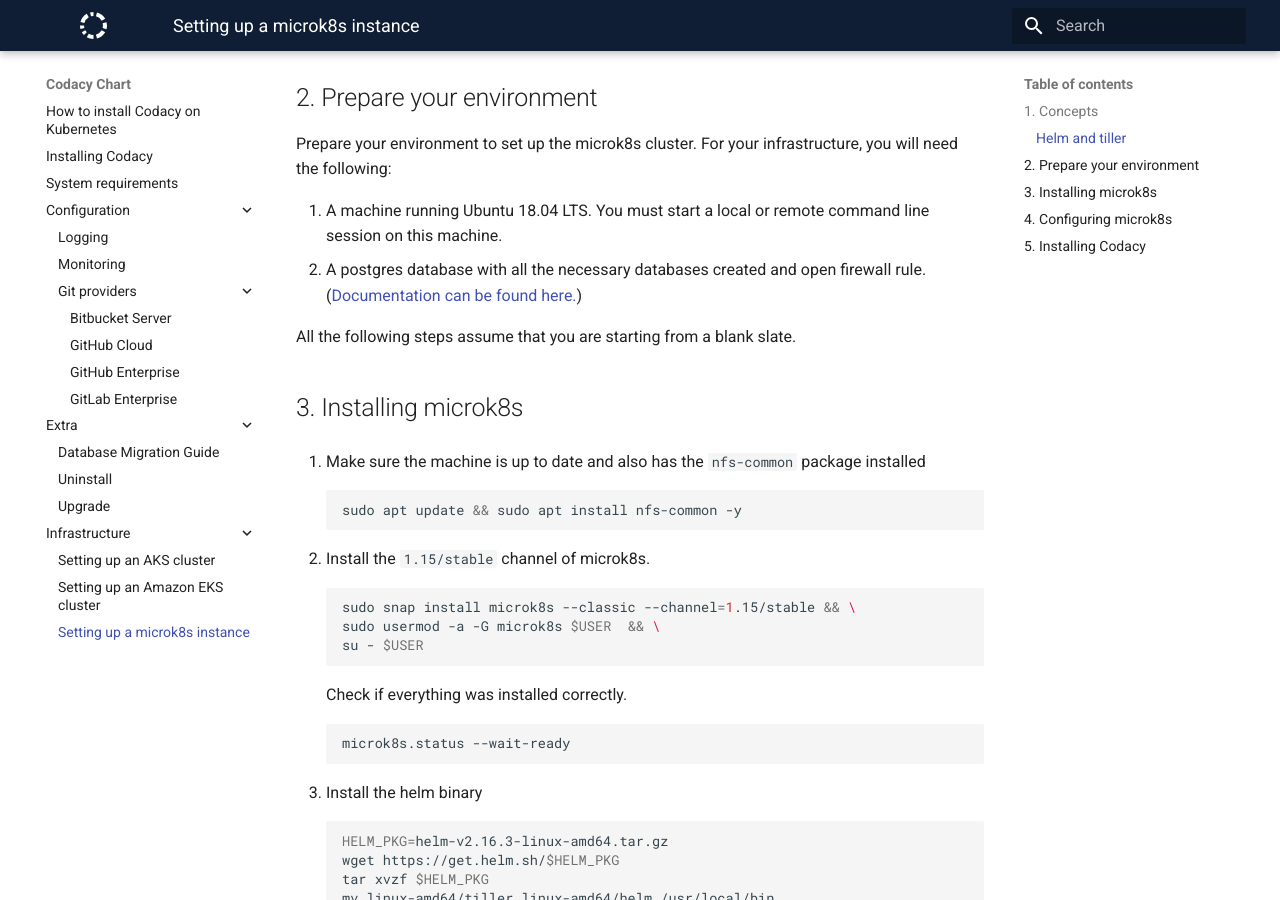
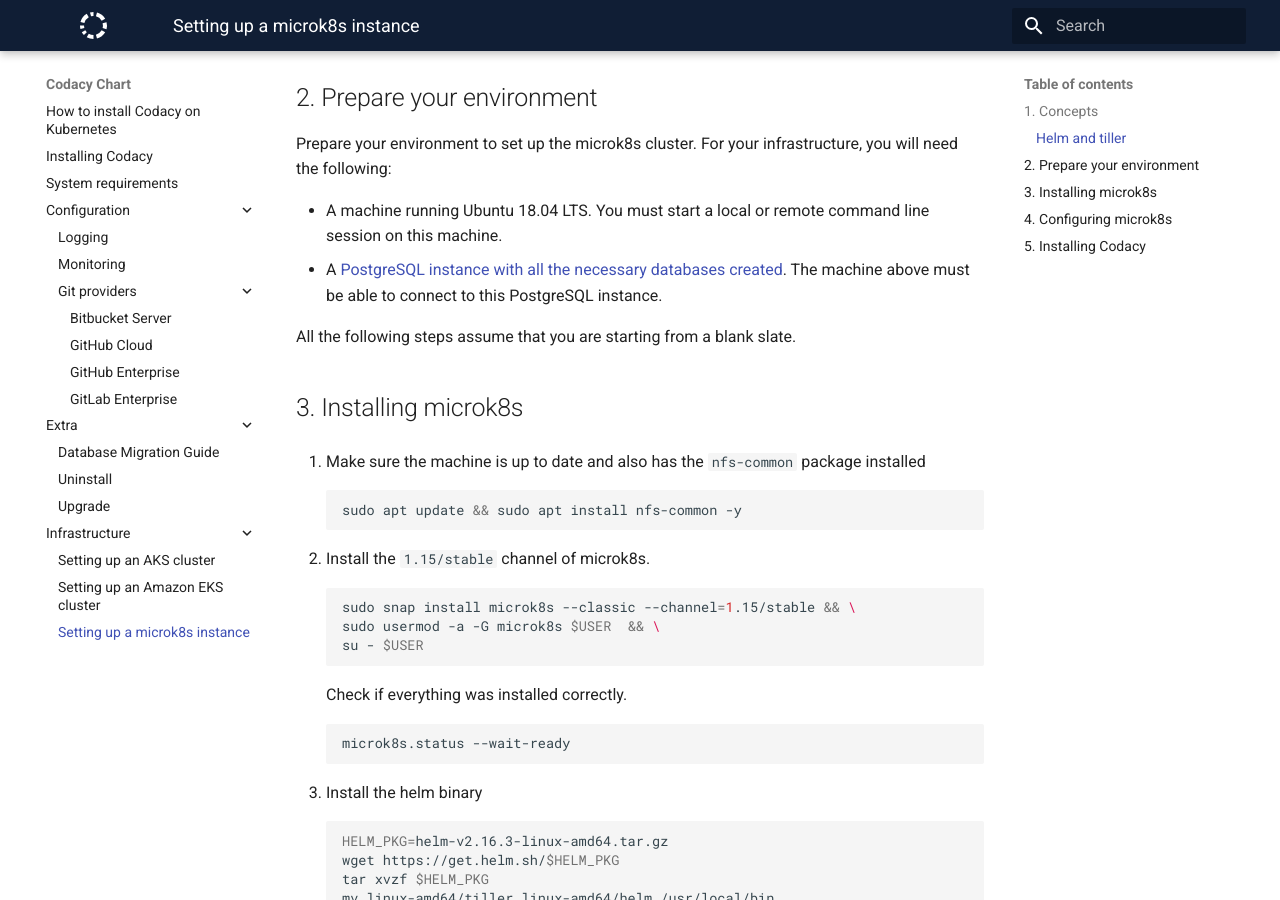
Before and after one commit to codacy/chart, an MkDocs documentation site: the page built from docs/infrastructure/microk8s-quickstart.md, in a window 1280 px wide and 900 px high, scrolled down 592 px. Built offline with MkDocs 1.6.1 and Material for MkDocs 9.7.7, drawn with Linux system fonts in a browser that asks for light colours.

Commit message:
Improve "Prepare your environment" regarding the PostgreSQL instance

```diff
--- a/docs/infrastructure/microk8s-quickstart.md
+++ b/docs/infrastructure/microk8s-quickstart.md
@@ -19,8 +19,8 @@
 
 Prepare your environment to set up the microk8s cluster. For your infrastructure, you will need the following:
 
-1.  A machine running Ubuntu 18.04 LTS. You must start a local or remote command line session on this machine.
-2.  A postgres database with all the necessary databases created and open firewall rule. ([Documentation can be found here.](../requirements.md#postgresql-server-setup))
+- A machine running Ubuntu 18.04 LTS. You must start a local or remote command line session on this machine.
+- A [PostgreSQL instance with all the necessary databases created](../requirements.md#postgresql-server-setup). The machine above must be able to connect to this PostgreSQL instance.
 
 All the following steps assume that you are starting from a blank slate.
 
```
